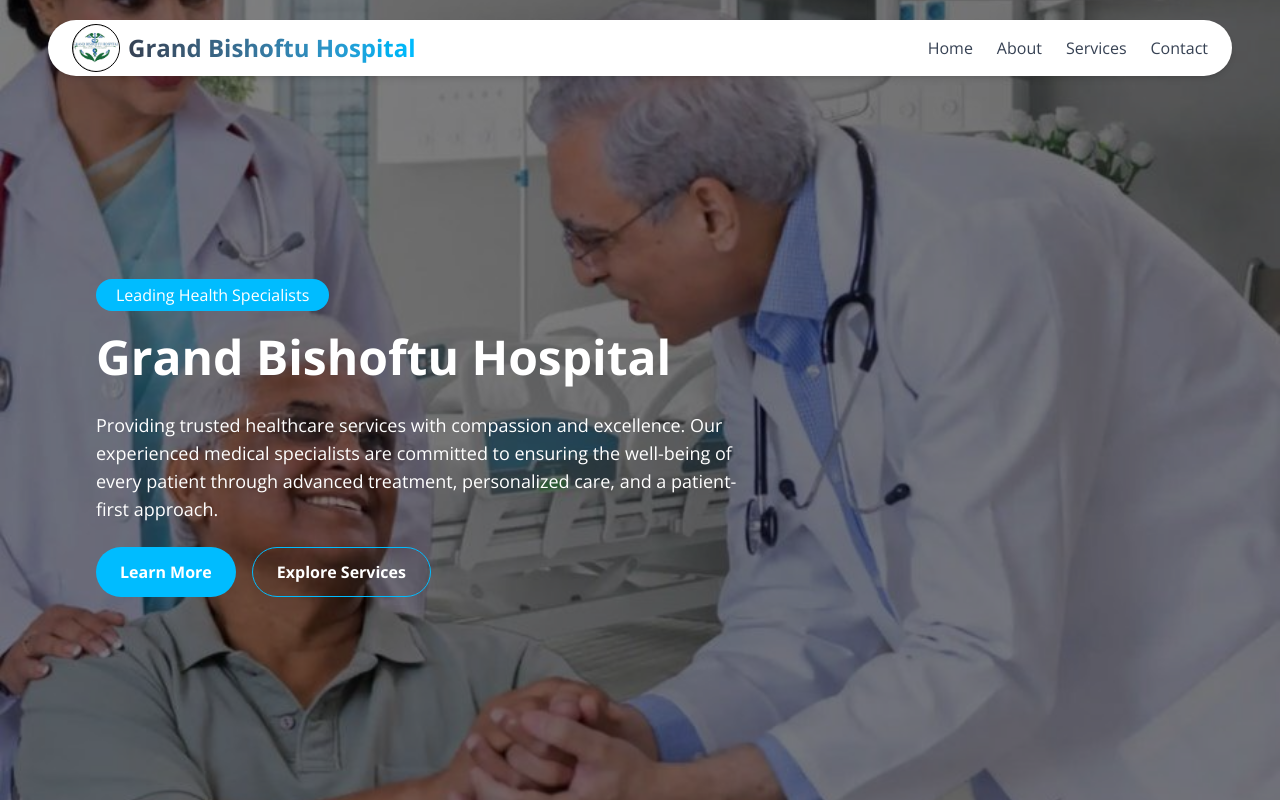
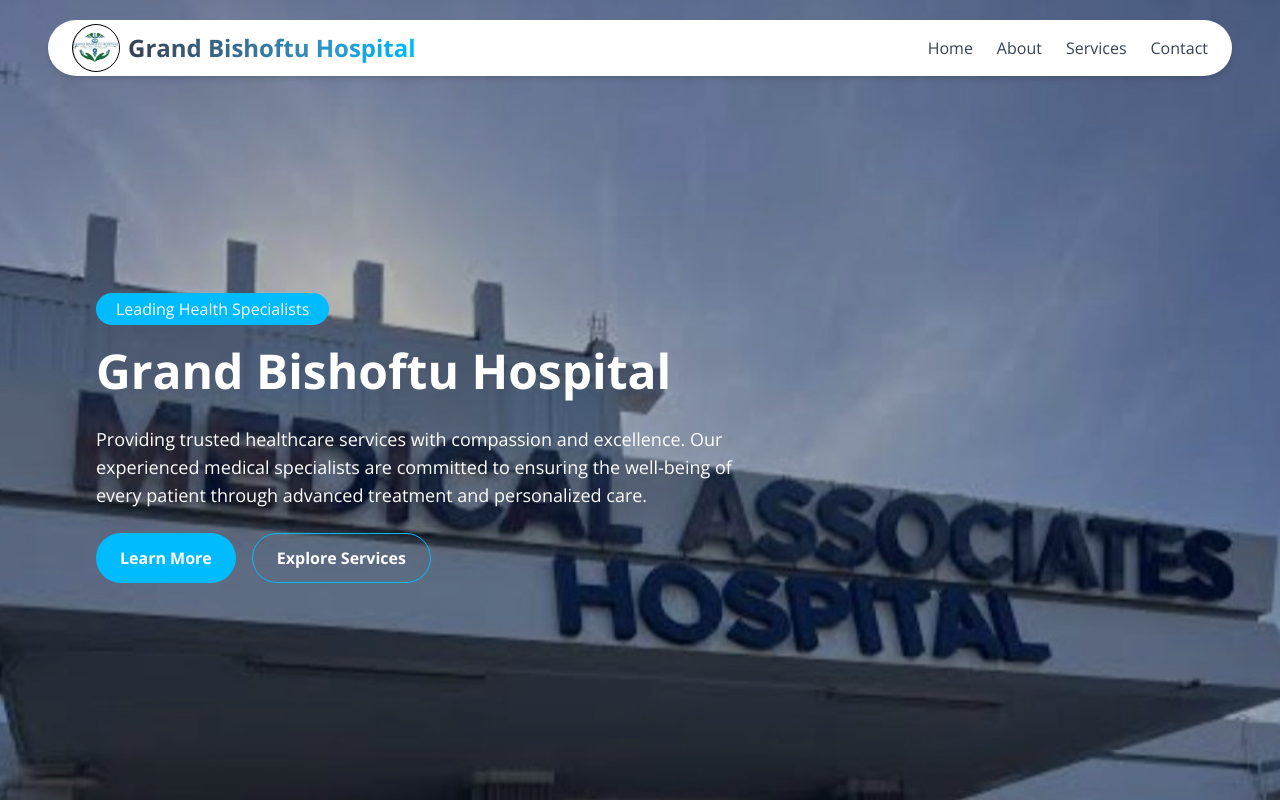
Before and after one commit to Tsedniya/Grand_Bishoftu_Hospital, a React (Vite) app in the folder myapp/: page / in a window 1280 px wide. Shown: the top 802 px of the page. Built offline with nearby package versions, Linux system fonts and the light colour scheme.

Commit message:
frontend:hero

```diff
--- a/myapp/src/components/Hero.jsx
+++ b/myapp/src/components/Hero.jsx
@@ -1,48 +1,22 @@
-import React, { useState, useEffect } from "react";
-
-import hospital from "../assets/hospital.jpg";
-import after from "../assets/after.jpg";
-import inside from "../assets/inside.jpg";
-import machine from "../assets/machine.jpg";
-import middle from "../assets/middle.jpg";
-import opration from "../assets/opration.jpg";
-import place from "../assets/place.jpg";
-
-const images = [
-  hospital,
-  after,
-  inside,
-  machine,
-  middle,
-  opration,
-  place
-];
+import React from "react";
+import frontal from "../assets/frontal.jpg"; // your single image
 
 const Hero = () => {
-  const [index, setIndex] = useState(0);
-
-  useEffect(() => {
-    const timer = setInterval(() => {
-      setIndex((i) => (i + 1) % images.length);
-    }, 4000);
-
-    return () => clearInterval(timer);
-  }, []);
-
   return (
     <section className="relative w-full h-screen pt-16">
-      <div
-        className="absolute inset-0 w-full h-full"
-        style={{
-          backgroundImage: `url(${images[index]})`,
-          backgroundSize: "cover",
-          backgroundPosition: "center",
-          transition: "background-image 1s ease-in-out",
-        }}
-      ></div>
+      {/* Background Image */}
+      <img
+        src={frontal}
+        alt="Hero"
+        className="absolute inset-0 w-full h-full object-cover object-center"
+        style={{ objectPosition: "center 30%" }}   // ← This actually works!
+        loading="eager"
+      />
 
-      <div className="absolute inset-0 bg-black opacity-50"></div>
+      {/* Optional transparent overlay */}
+      <div className="absolute inset-0 bg-black opacity-30"></div>
 
+      {/* Content */}
       <div className="relative z-10 flex flex-col items-start justify-center h-full px-6 md:px-16 lg:px-24">
         <button className="mt-3 mb-4 px-4 md:px-5 py-1 bg-sky-400 text-white text-sm md:text-base rounded-full">
           Leading Health Specialists
@@ -53,7 +27,7 @@
         </h1>
 
         <p className="mt-4 md:mt-6 text-sm sm:text-base md:text-lg text-white max-w-xl md:max-w-2xl">
-          Providing trusted healthcare services with compassion and excellence. Our experienced medical specialists are committed to ensuring the well-being of every patient through advanced treatment, personalized care, and a patient-first approach.
+          Providing trusted healthcare services with compassion and excellence. Our experienced medical specialists are committed to ensuring the well-being of every patient through advanced treatment and personalized care.
         </p>
 
         <div className="mt-4 md:mt-6 flex flex-col sm:flex-row gap-3 sm:gap-4">
```
